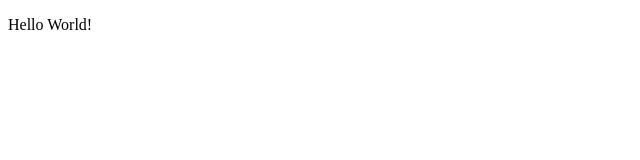
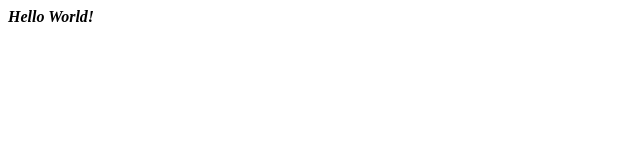
Before and after one commit to willywin99/vue-quiz, a plain HTML site: page index.html in a window 1280 px wide. Shown: the whole page, without its empty margins (0-640 px from the left). Drawn offline with Linux system fonts and the light colour scheme.

Commit message:
Vue.Js Directive v-text and v-html

```diff
--- a/assets/js/app.js
+++ b/assets/js/app.js
@@ -1,6 +1,6 @@
 var app = new Vue({
   el: '#app',
   data: {
-    message: 'Hello World!'
+    message: '<i><b>Hello World!</b></i>'
   }
 })
--- a/index.html
+++ b/index.html
@@ -8,8 +8,8 @@
 </head>
 <body>
 
-  <div id="app">
-    <p>{{ message }}</p>
+  <div id="app" v-html='message'>
+    <!-- <p>{{ message }}</p> -->
   </div>
 
   <!-- development version, includes helpful console warnings -->
```
